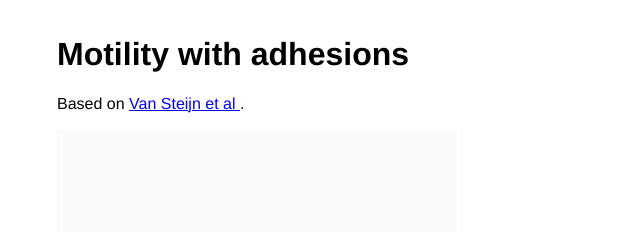
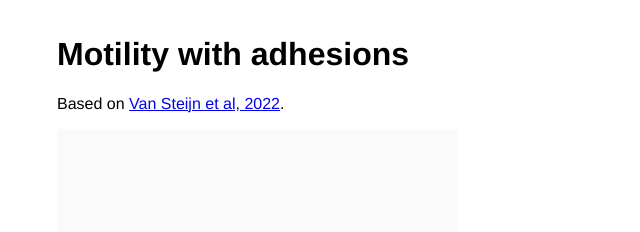
Before and after one commit to ingewortel/artistoo-tutorial, a plain HTML site: page examples/active-adhesions.html in a window 1280 px wide. Shown: the top 232 px of the page, 283-923 px from the left. Drawn offline with Linux system fonts and the light colour scheme.

Commit message:
fixed ref

```diff
--- a/examples/active-adhesions.html
+++ b/examples/active-adhesions.html
@@ -278,6 +278,6 @@ function step(){
 <body onload="initialize()">
 
  <h1>Motility with adhesions</h1>
- <p>Based on <a href="https://journals.plos.org/ploscompbiol/article?id=10.1371/journal.pcbi.1009156">Van Steijn et al </a>.</p>
+ <p>Based on <a href="https://journals.plos.org/ploscompbiol/article?id=10.1371/journal.pcbi.1009156">Van Steijn et al, 2022</a>.</p>
 </body>
 </html>
```
